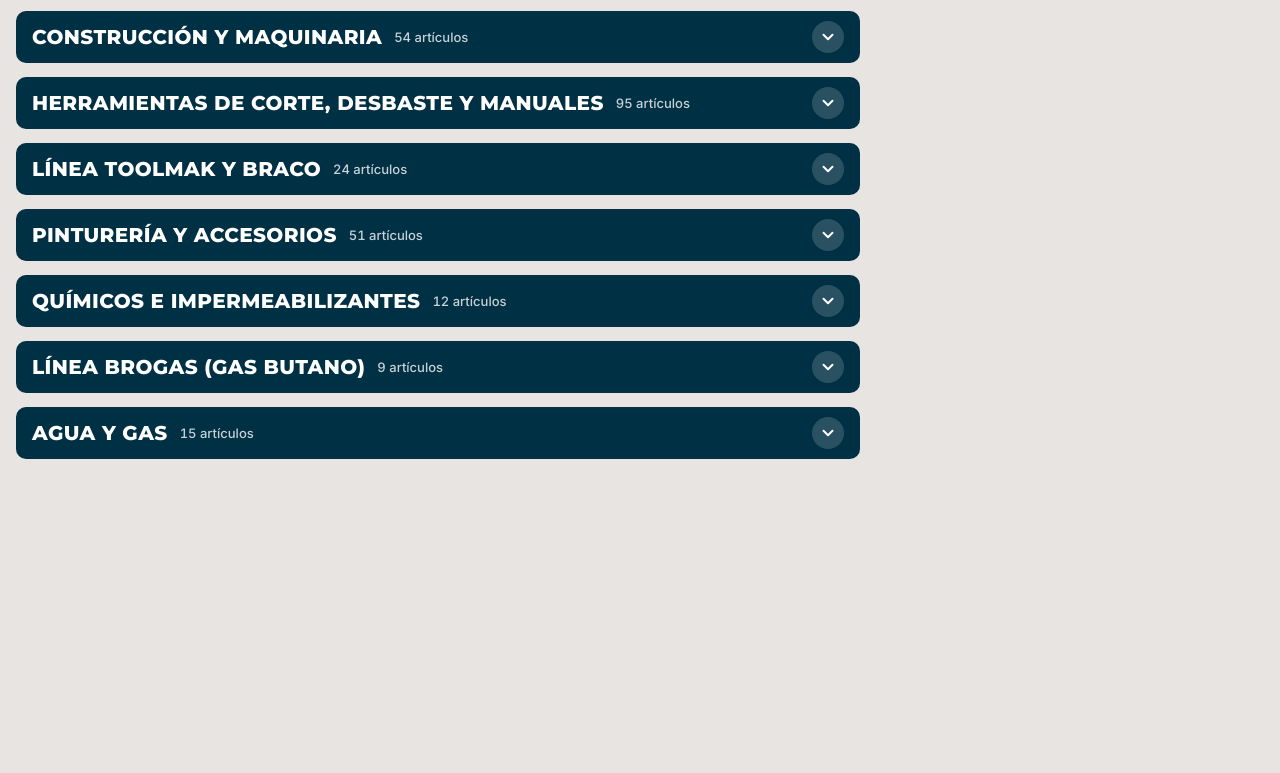
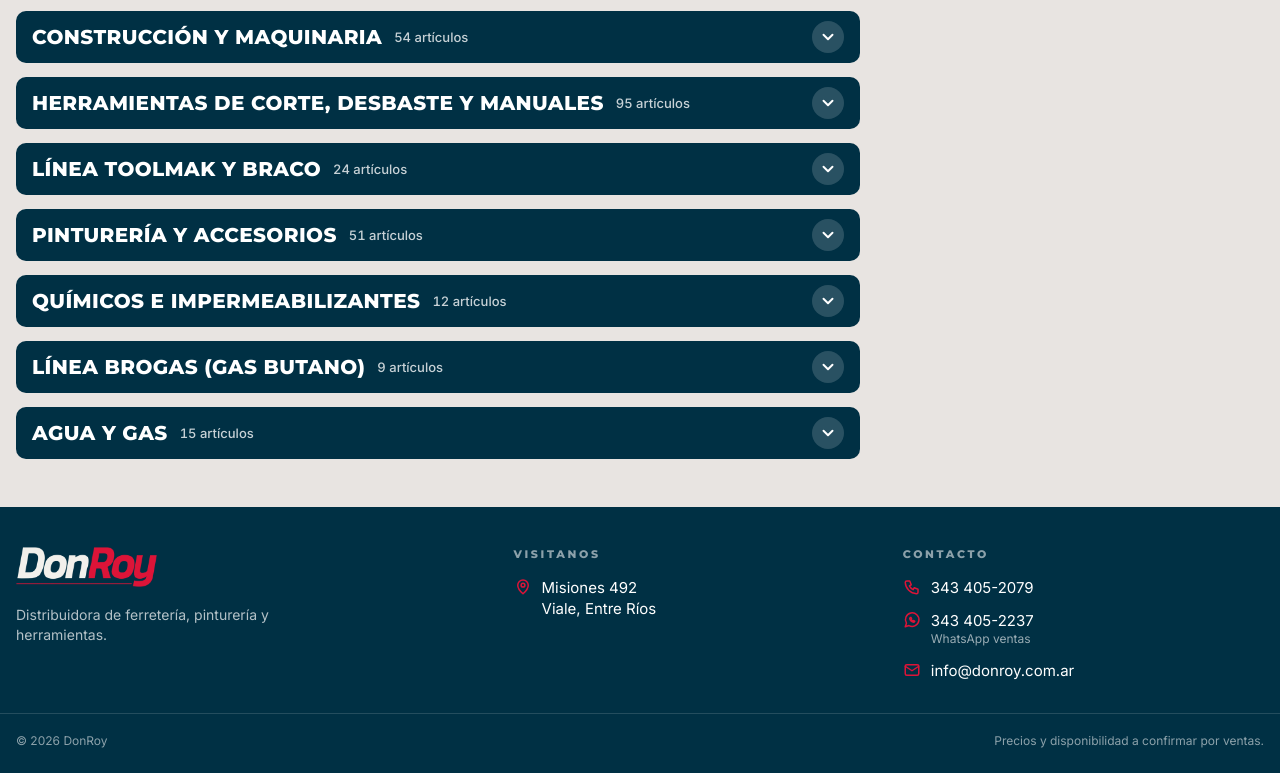
Before and after one commit to Mirkkobf/pedidos-donroy, a plain HTML site: page index.html in a window 1280 px wide. Shown: the part 2103-2876 px from the top of the page. Before the commit the page ends 2602 px from the top, so only its background shows below. Drawn offline with Linux system fonts and the light colour scheme.

Commit message:
Update index.html

```diff
--- a/index.html
+++ b/index.html
@@ -225,6 +225,23 @@ body.lbopen{overflow:hidden}
 @keyframes splashBar{0%{transform:translateX(-100%)}100%{transform:translateX(250%)}}
 @keyframes splashFailsafe{to{opacity:0;visibility:hidden}}
 @media (prefers-reduced-motion:reduce){.splash img,.splash .sl,.splash small{animation:none;opacity:1;transform:none}.splash .sl::after{animation:none;width:100%}}
+
+/* v9: footer */
+.layout{padding-bottom:40px}
+.foot{background:var(--navy);color:#fff;margin-top:8px;padding:40px 0 calc(24px + env(safe-area-inset-bottom,0px))}
+@media (max-width:1079px){.foot{padding-bottom:calc(100px + env(safe-area-inset-bottom,0px))}}
+.fgrid{display:grid;gap:28px;grid-template-columns:1fr}
+@media (min-width:720px){.fgrid{grid-template-columns:1.3fr 1fr 1fr}}
+.fbrand img{height:40px;width:auto}
+.fbrand p{margin:12px 0 0;font-size:14px;color:rgba(255,255,255,.7);max-width:30ch}
+.fcol{display:grid;gap:12px;align-content:start}
+.fcol h2{margin:0 0 2px;font-family:var(--f-display);font-weight:800;font-size:11px;letter-spacing:.24em;text-transform:uppercase;color:rgba(255,255,255,.55)}
+.fl{display:flex;gap:10px;align-items:flex-start;color:#fff;text-decoration:none;font-size:15px;line-height:1.4}
+.fl svg{flex:none;margin-top:1px;color:var(--red)}
+.fl small{display:block;font-size:12px;color:rgba(255,255,255,.6)}
+.fl:hover span{text-decoration:underline;text-underline-offset:3px}
+.foot :focus-visible{outline-color:#fff}
+.fbot{display:flex;flex-wrap:wrap;justify-content:space-between;gap:8px;margin-top:32px;padding-top:18px;border-top:1px solid rgba(255,255,255,.14);font-size:12px;color:rgba(255,255,255,.55)}
 </style>
 
 </head>
@@ -280,6 +297,18 @@ body.lbopen{overflow:hidden}
   </div>
 </div>
 
+<footer class="foot" id="contacto">
+  <div class="wrap fgrid">
+    <div class="fbrand"><img src="img/logo_dark.png" alt="DonRoy" width="440" height="125" loading="lazy"><p>Distribuidora de ferretería, pinturería y herramientas.</p></div>
+    <div class="fcol"><h2>Visitanos</h2>
+      <a class="fl" href="https://www.google.com/maps/search/?api=1&amp;query=Misiones+492%2C+Viale%2C+Entre+R%C3%ADos" target="_blank" rel="noopener noreferrer"><svg width="18" height="18" viewBox="0 0 24 24" fill="none" stroke="currentColor" stroke-width="2" stroke-linecap="round" stroke-linejoin="round" aria-hidden="true"><path d="M12 21s-7-6.1-7-11.5A7 7 0 0 1 19 9.5C19 14.9 12 21 12 21z"/><circle cx="12" cy="9.5" r="2.5"/></svg><span>Misiones 492<br>Viale, Entre Ríos</span></a></div>
+    <div class="fcol"><h2>Contacto</h2>
+      <a class="fl" href="tel:+543434052079"><svg width="18" height="18" viewBox="0 0 24 24" fill="none" stroke="currentColor" stroke-width="2" stroke-linecap="round" stroke-linejoin="round" aria-hidden="true"><path d="M5 4h4l2 5-2.5 1.5a11 11 0 0 0 5 5L15 13l5 2v4a2 2 0 0 1-2 2A16 16 0 0 1 3 6a2 2 0 0 1 2-2"/></svg><span>343 405-2079</span></a>
+      <a class="fl" href="https://wa.me/5493434052237" target="_blank" rel="noopener noreferrer"><svg width="18" height="18" viewBox="0 0 24 24" fill="none" stroke="currentColor" stroke-width="2" stroke-linecap="round" stroke-linejoin="round" aria-hidden="true"><path d="M3 21l1.6-4.8A9 9 0 1 1 8 19.4zM9 9.5c0 3 2.5 5.5 5.5 5.5l1.2-1.4-2-1-.8.8c-1-.4-1.8-1.2-2.2-2.2l.8-.8-1-2z"/></svg><span>343 405-2237 <small>WhatsApp ventas</small></span></a>
+      <a class="fl" href="mailto:info@donroy.com.ar"><svg width="18" height="18" viewBox="0 0 24 24" fill="none" stroke="currentColor" stroke-width="2" stroke-linecap="round" stroke-linejoin="round" aria-hidden="true"><rect x="3" y="5" width="18" height="14" rx="2"/><path d="M3 7l9 6 9-6"/></svg><span>info@donroy.com.ar</span></a></div>
+  </div>
+  <div class="wrap fbot"><span>© <span id="yr">2026</span> DonRoy</span><span>Precios y disponibilidad a confirmar por ventas.</span></div>
+</footer>
 <div class="bar" id="bar"><button type="button" id="barBtn"><svg width="20" height="20" viewBox="0 0 24 24" fill="none" stroke="currentColor" stroke-width="2" stroke-linecap="round" stroke-linejoin="round" aria-hidden="true"><path d="M3 4h2l2.4 11.2a1 1 0 0 0 1 .8h9.2a1 1 0 0 0 1-.8L21 8H6.2"/><circle cx="9" cy="20" r="1.4"/><circle cx="18" cy="20" r="1.4"/></svg><span id="barTxt">Ver pedido</span></button></div>
 <div class="lb" id="lb" role="dialog" aria-modal="true" aria-labelledby="lbt" hidden>
   <figure class="lbf"><button type="button" class="lbx" id="lbx" aria-label="Cerrar imagen"><svg width="20" height="20" viewBox="0 0 24 24" fill="none" stroke="currentColor" stroke-width="2.5" stroke-linecap="round" aria-hidden="true"><path d="M6 6l12 12M18 6L6 18"/></svg></button>
@@ -700,6 +729,8 @@ renderCatalog(); renderCart();
   const hide = () => setTimeout(() => { sp.classList.add('out'); setTimeout(() => sp.remove(), 500); }, Math.max(0, 1200 - performance.now()));
   if (document.readyState === 'complete') hide(); else addEventListener('load', hide, {once: true});
 })();
+
+document.getElementById('yr').textContent = new Date().getFullYear();
 </script>
 
 </body>
```
